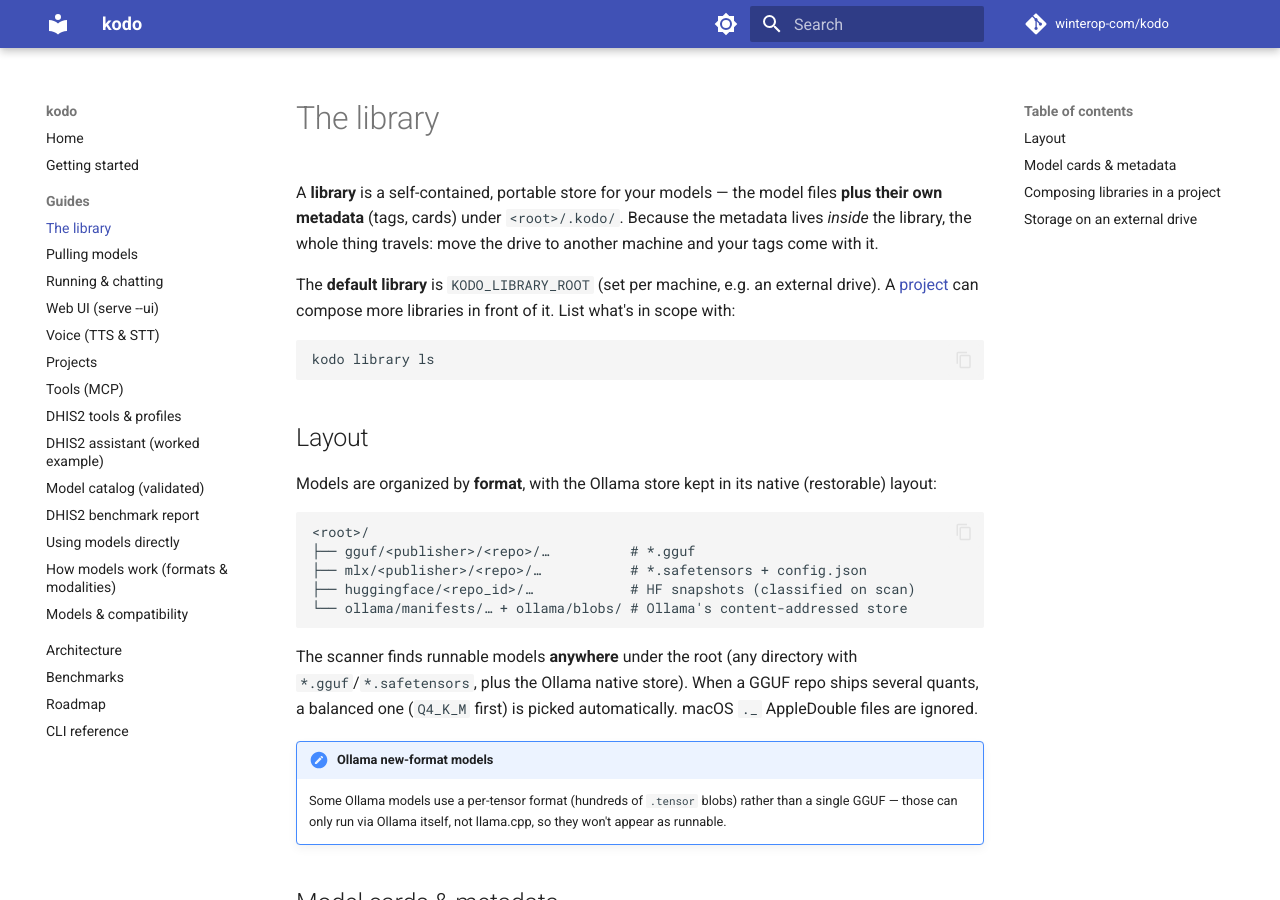
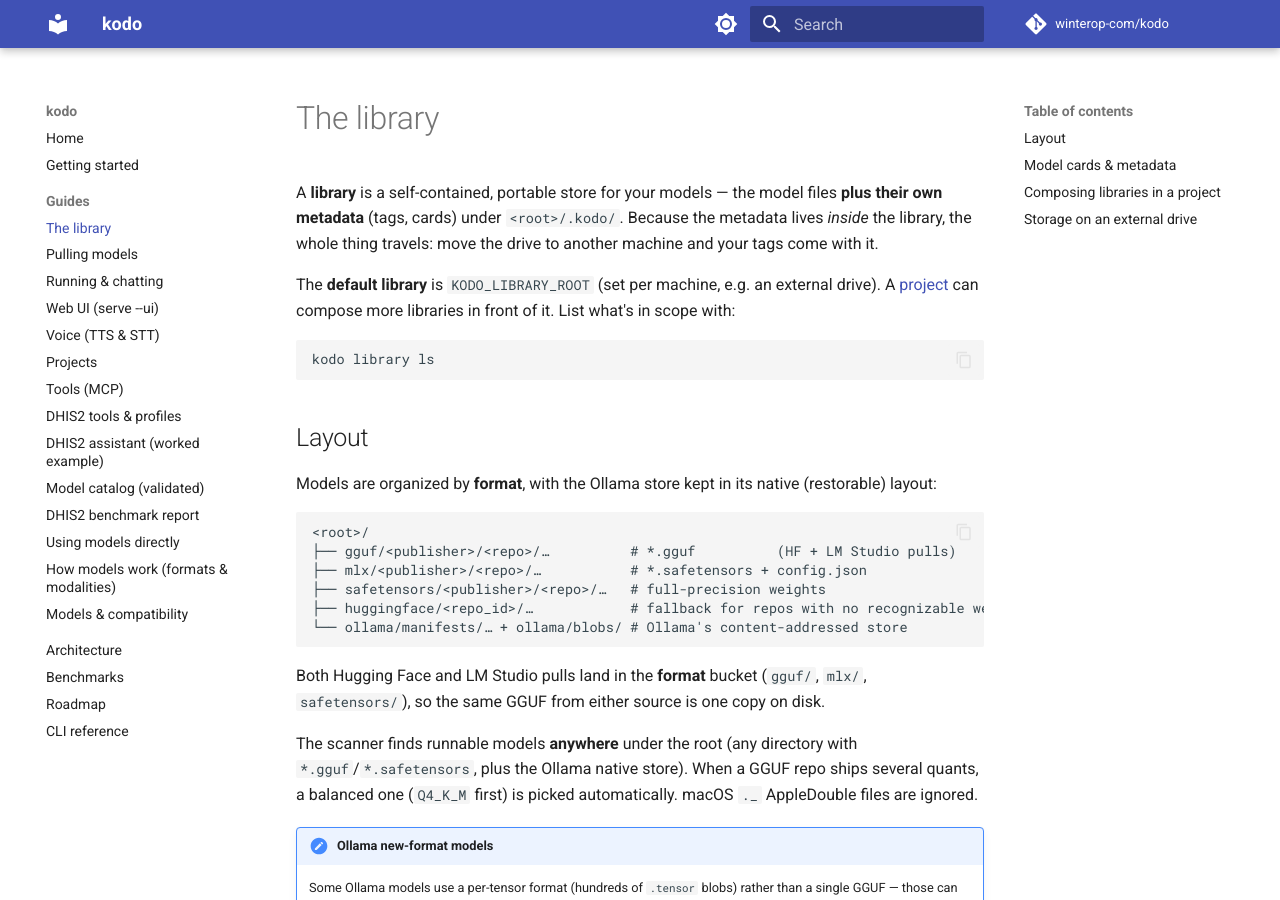
Before and after one commit to winterop-com/stabbur, an MkDocs documentation site: the page built from docs/guides/library.md, in a window 1280 px wide and 900 px high. Built offline with MkDocs 1.6.1 and Material for MkDocs 9.7.7, drawn with Linux system fonts in a browser that asks for light colours; comment, search, counter and statistics services are not loaded.

Commit message:
docs: HF pulls are now format-centric (gguf/mlx/safetensors); update layout notes

````diff
--- a/docs/guides/library.md
+++ b/docs/guides/library.md
@@ -20,11 +20,15 @@ Models are organized by **format**, with the Ollama store kept in its native
 
 ```
 <root>/
-├── gguf/<publisher>/<repo>/…          # *.gguf
+├── gguf/<publisher>/<repo>/…          # *.gguf          (HF + LM Studio pulls)
 ├── mlx/<publisher>/<repo>/…           # *.safetensors + config.json
-├── huggingface/<repo_id>/…            # HF snapshots (classified on scan)
+├── safetensors/<publisher>/<repo>/…   # full-precision weights
+├── huggingface/<repo_id>/…            # fallback for repos with no recognizable weights
 └── ollama/manifests/… + ollama/blobs/ # Ollama's content-addressed store
 ```
+
+Both Hugging Face and LM Studio pulls land in the **format** bucket (`gguf/`, `mlx/`,
+`safetensors/`), so the same GGUF from either source is one copy on disk.
 
 The scanner finds runnable models **anywhere** under the root (any directory with
 `*.gguf`/`*.safetensors`, plus the Ollama native store). When a GGUF repo ships
````
Also changed, not shown: CLAUDE.md (+13 -7 lines).
